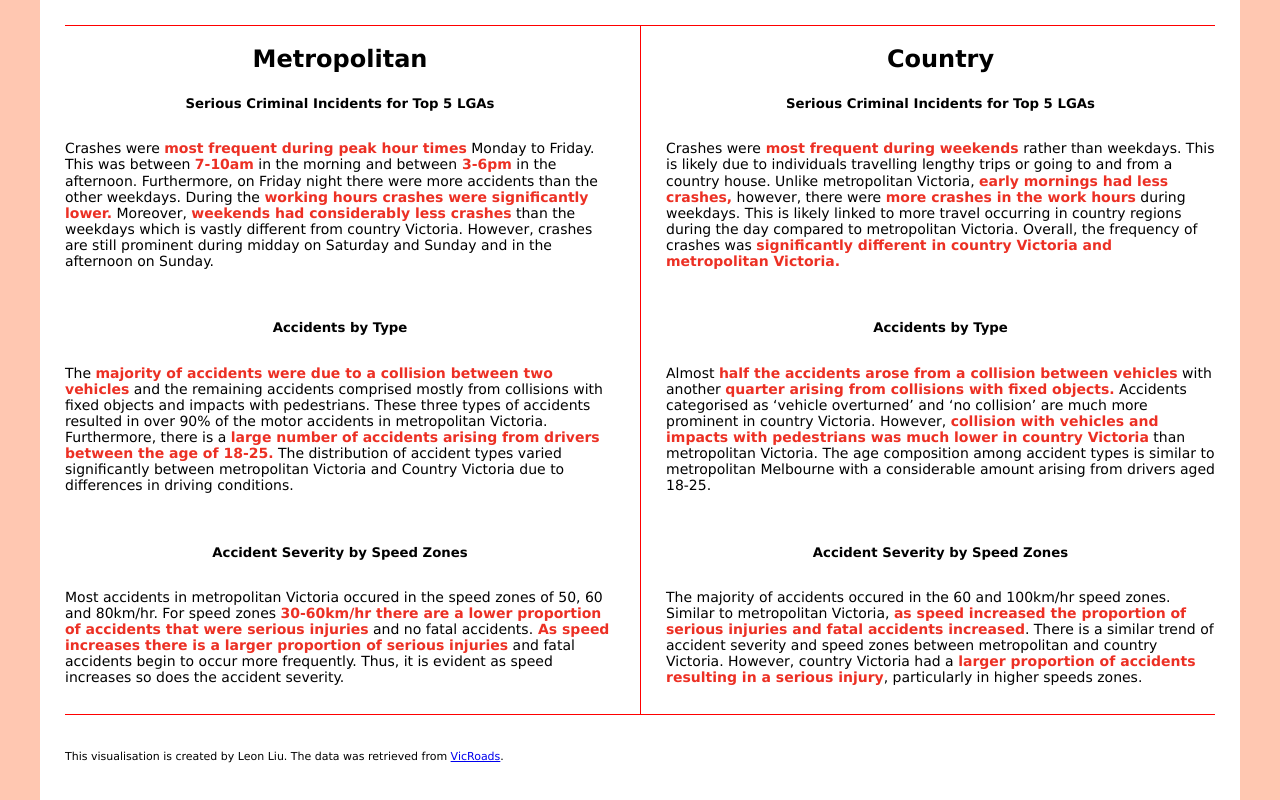
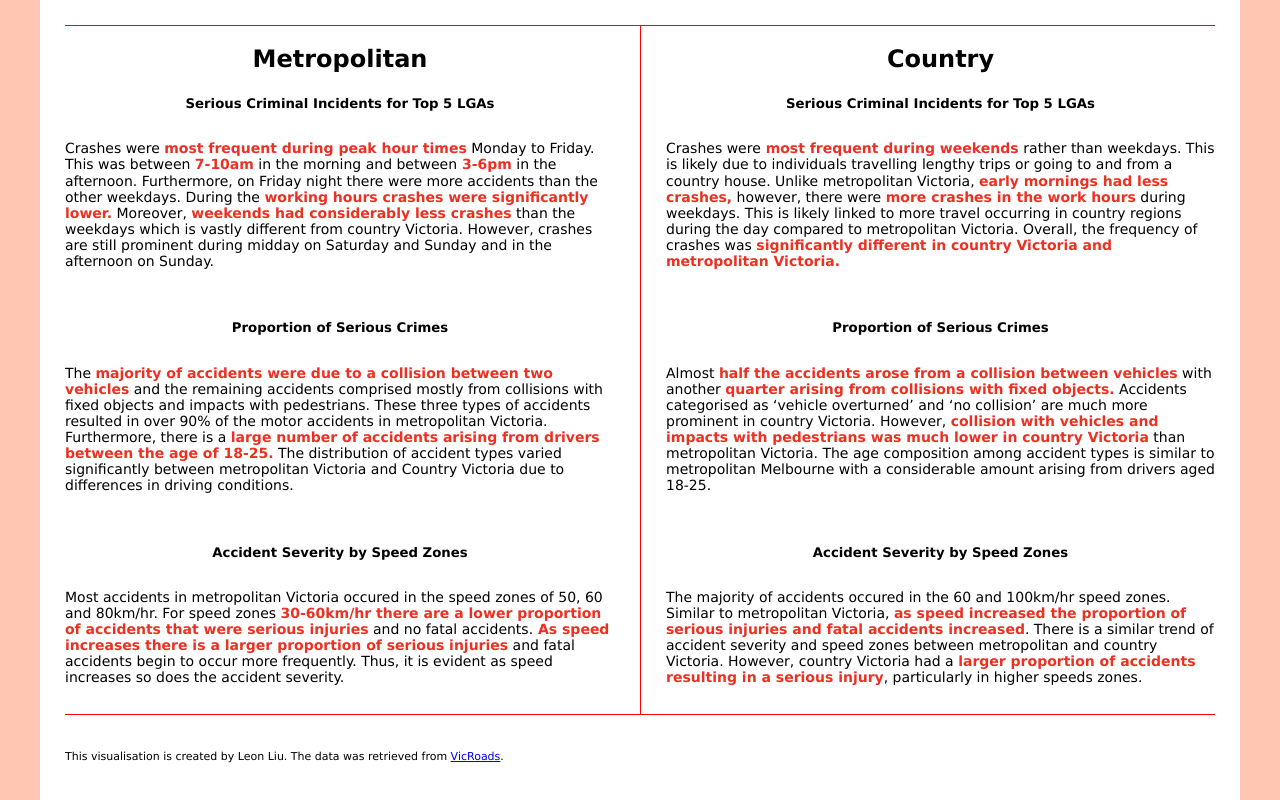
Before and after one commit to Dovahzilla/FIT3179, a plain HTML site: page hw_9.html in a window 1280 px wide. Shown: the part 1146-1946 px from the top of the page. Drawn offline with nearby package versions, Linux system fonts and the light colour scheme; a script that the page names is missing.

Commit message:
Update hw_9.html

```diff
--- a/hw_9.html
+++ b/hw_9.html
@@ -188,7 +188,7 @@
                 <div class="pure-u-1-1">
 
                   <div style="padding-right: 25px;">
-                    <h5 style="text-align:center;">Accidents by Type</h5>
+                    <h5 style="text-align:center;">Proportion of Serious Crimes</h5>
                   </div>
 
                   <div id="BarChart" class="vis-container"></div>
@@ -254,7 +254,7 @@
                 <div class="pure-u-1-1">
 
                   <div style="padding-left: 25px;">
-                    <h5 style="text-align:center;">Accidents by Type</h5>
+                    <h5 style="text-align:center;">Proportion of Serious Crimes</h5>
                   </div>
 
                   <div id="BarChartCountry" class="vis-container"></div>
```
